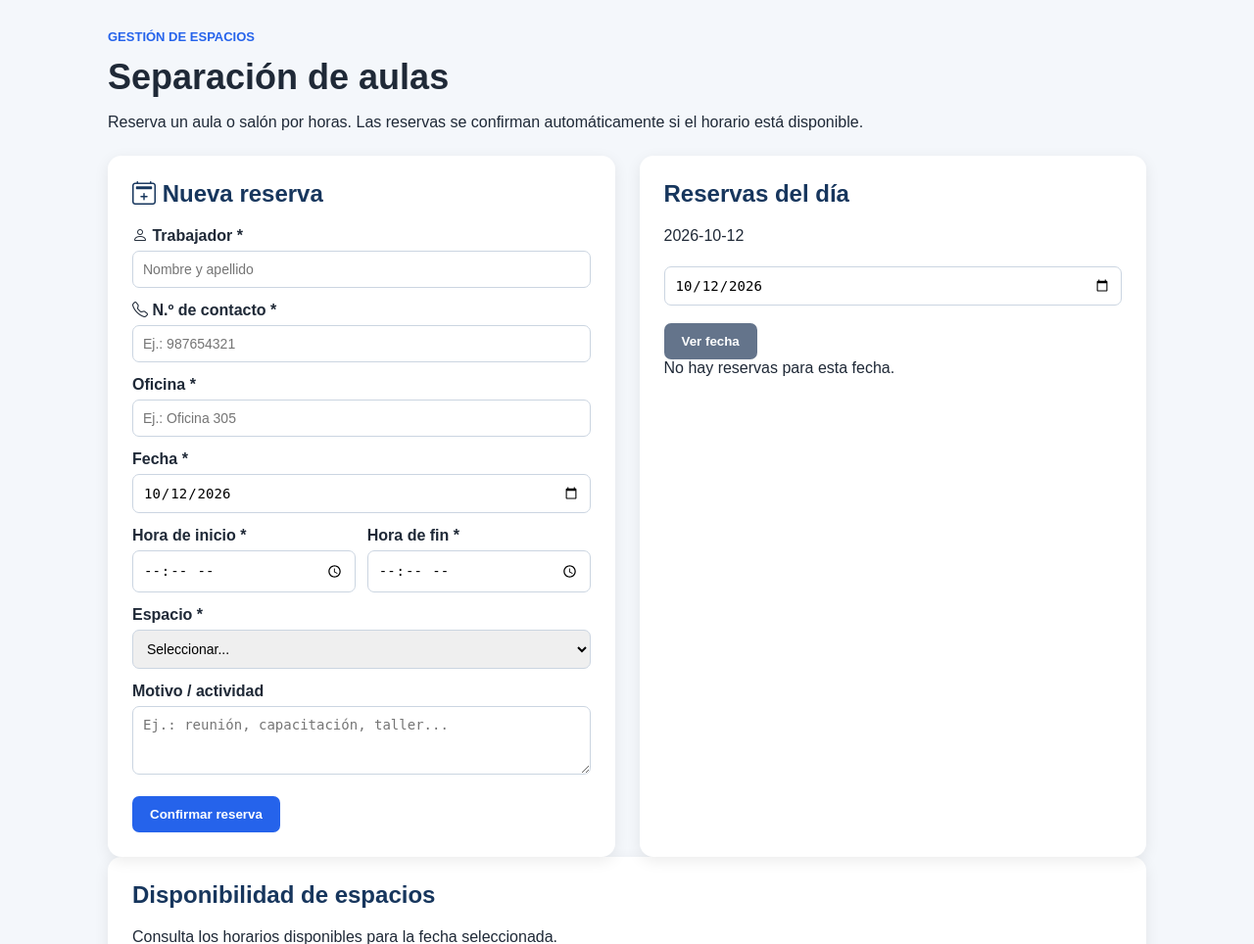
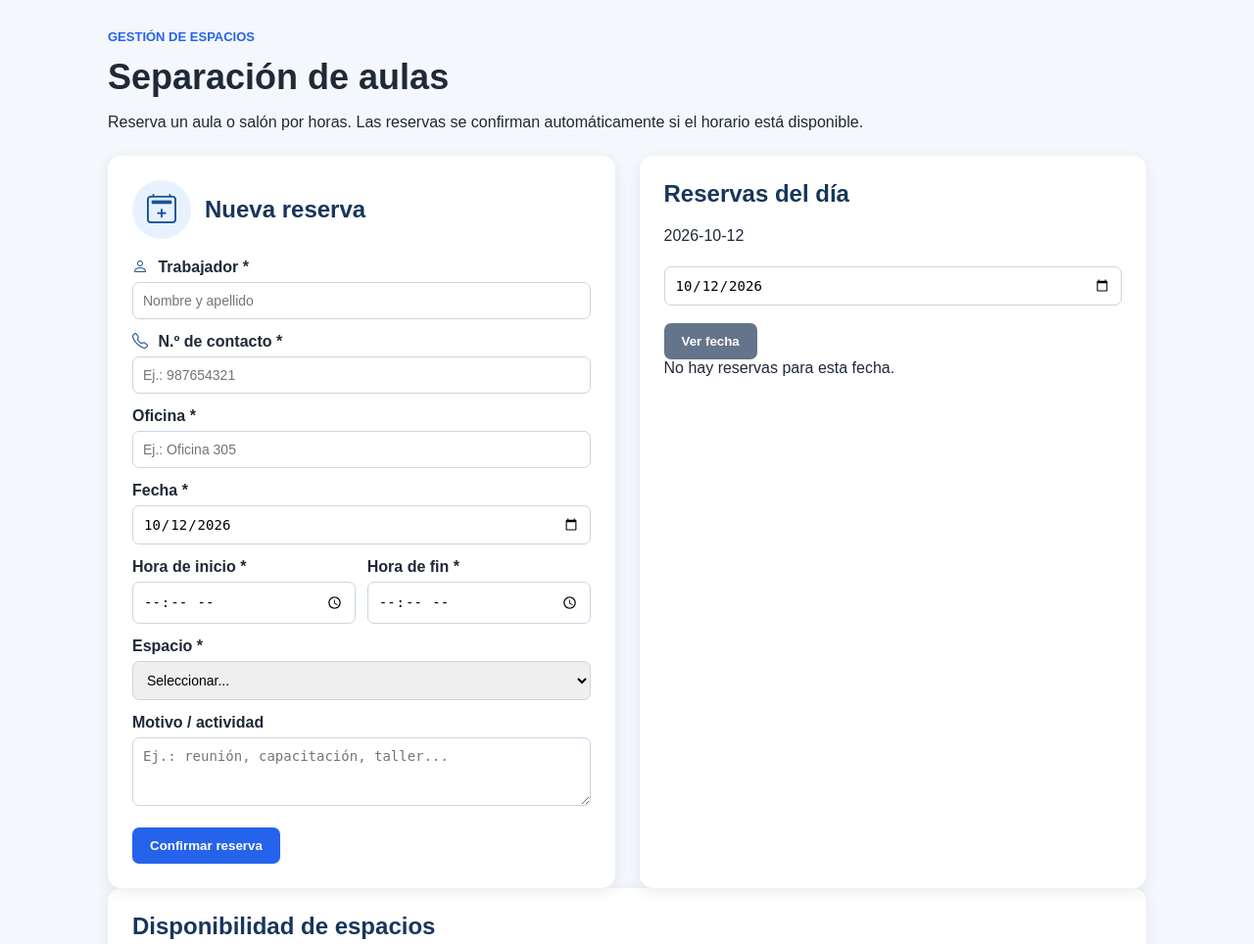
Before and after one commit to jvargash80-bit/mimp-cae, a Flask app: page / in a window 1280 px wide. Shown: the part 110-1074 px from the top of the page at 98% size. Run offline with Flask 3, Linux system fonts and the light colour scheme; data that the repository does not hold is empty; some libraries are stand-ins or nearby versions.

Commit message:
Update style.css

```diff
--- a/static/style.css
+++ b/static/style.css
@@ -202,3 +202,25 @@ footer {
         font-size: 28px;
     }
 }
+.form-card h2 {
+    display: flex;
+    align-items: center;
+    gap: 14px;
+}
+
+.icono-titulo {
+    width: 60px;
+    height: 60px;
+    border-radius: 50%;
+    background: #e8f2ff;
+    color: #14539a;
+    display: flex;
+    align-items: center;
+    justify-content: center;
+    font-size: 30px;
+}
+
+.form-card label i {
+    color: #174f88;
+    margin-right: 6px;
+}
```
